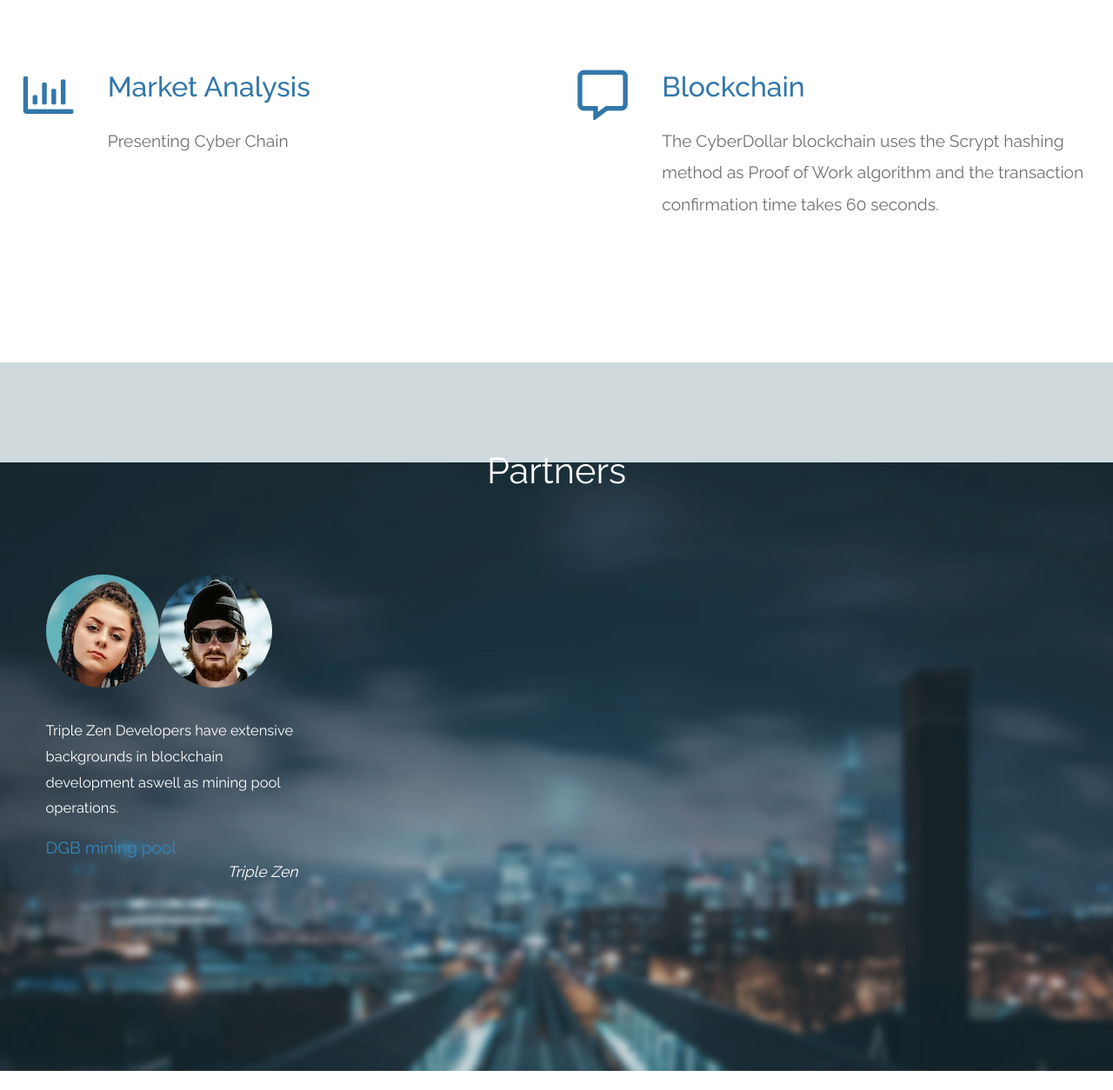
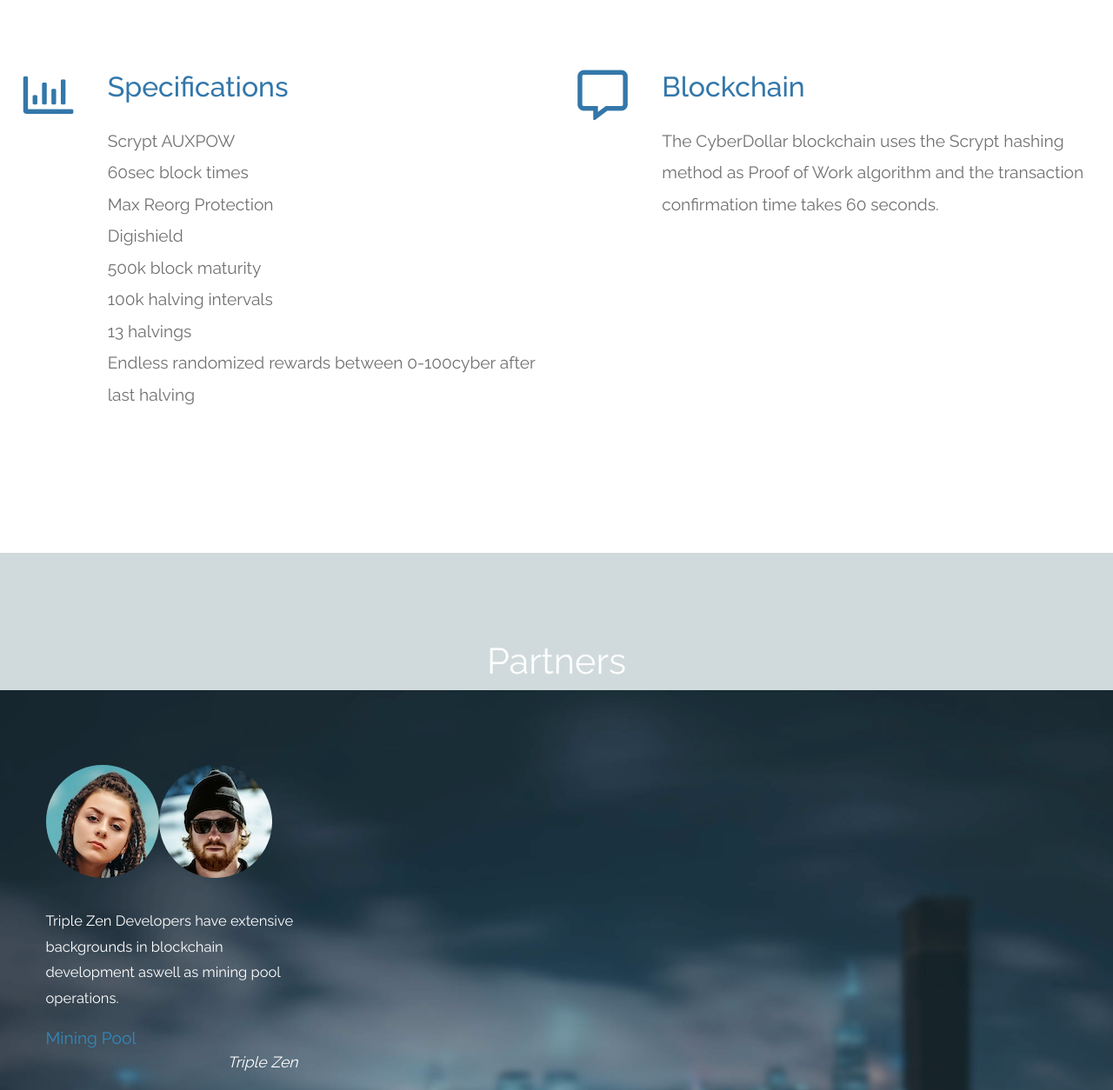
Before and after one commit to CyberDollar/web, a plain HTML site: page index.html in a window 1280 px wide. Shown: the part 1086-2340 px from the top of the page at 87% size. Drawn offline with Linux system fonts and the light colour scheme.

Commit message:
Update index.html

```diff
--- a/index.html
+++ b/index.html
@@ -134,9 +134,16 @@
                 </div>
                 <div class="col-lg-5">
                     <div class="tm-intro-text-container">
-                        <h2 class="tm-text-primary mb-4">Market Analysis</h2>
+                        <h2 class="tm-text-primary mb-4">Specifications</h2>
                         <p class="mb-4 tm-intro-text">
-                          Presenting Cyber Chain</p>
+                          Scrypt AUXPOW<br>
+                          60sec block times<br>
+                          Max Reorg Protection<br>
+                          Digishield<br>
+                          500k block maturity<br>
+                          100k halving intervals<br>
+                          13 halvings<br>
+                          Endless randomized rewards between 0-100cyber after last halving</p>
                     </div>
                 </div>
 
@@ -204,7 +211,7 @@
                 <figure class="tm-testimonial-item">
                   <img src="img/testimonial-img-01.jpg" alt="Image" class="img-fluid mx-auto"><img src="img/testimonial-img-02.jpg" alt="Image" class="img-fluid mx-auto">
                   <blockquote>Triple Zen Developers have extensive backgrounds in blockchain development aswell as mining pool operations.</blockquote>
-                  <a href="http://zen-solo.com:5025/">DGB mining pool</a>
+                  <a href="https://triplezen.org">Mining Pool</a>
                   <figcaption>Triple Zen</figcaption>
                 </figure>
 
```
